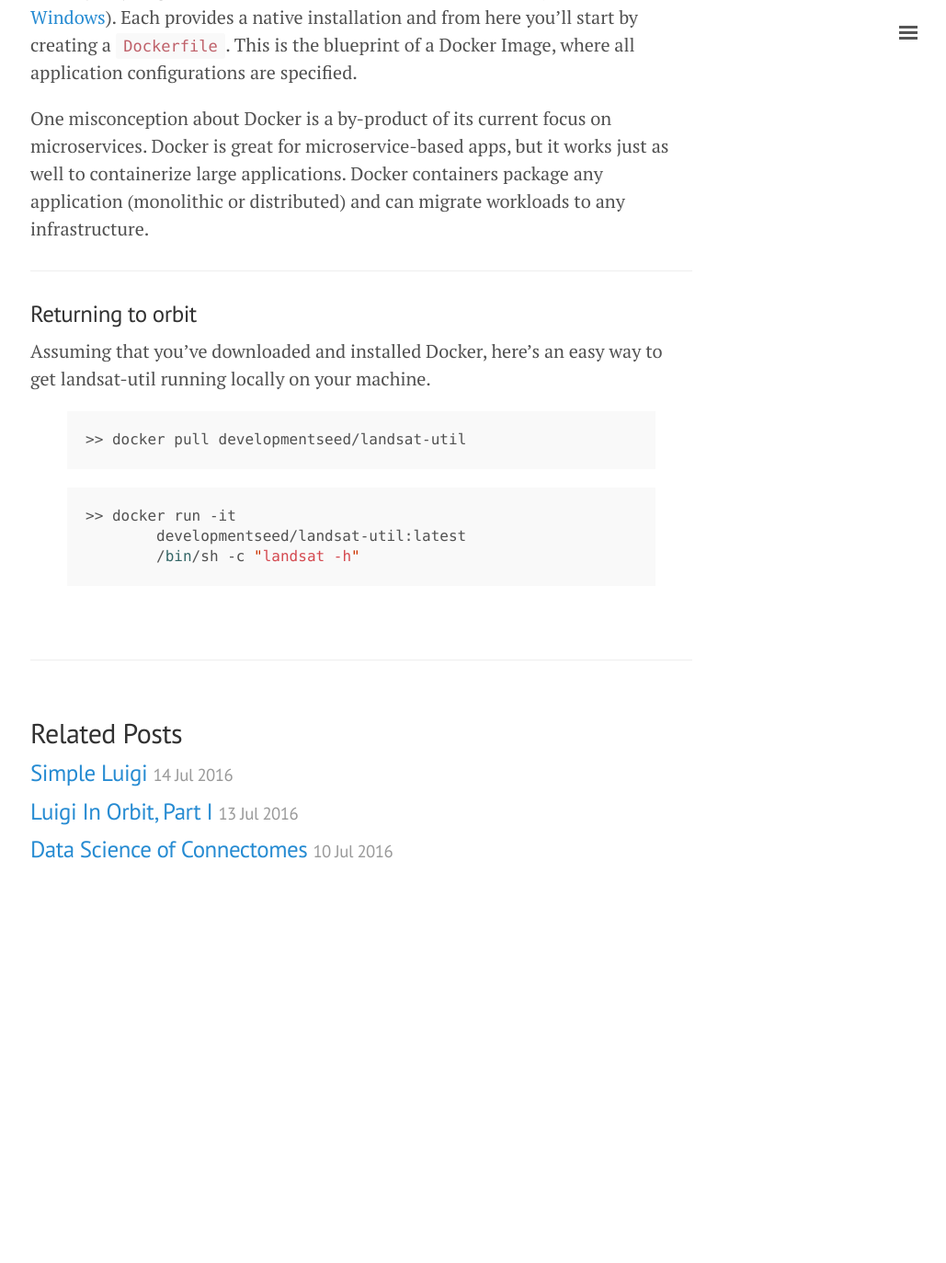
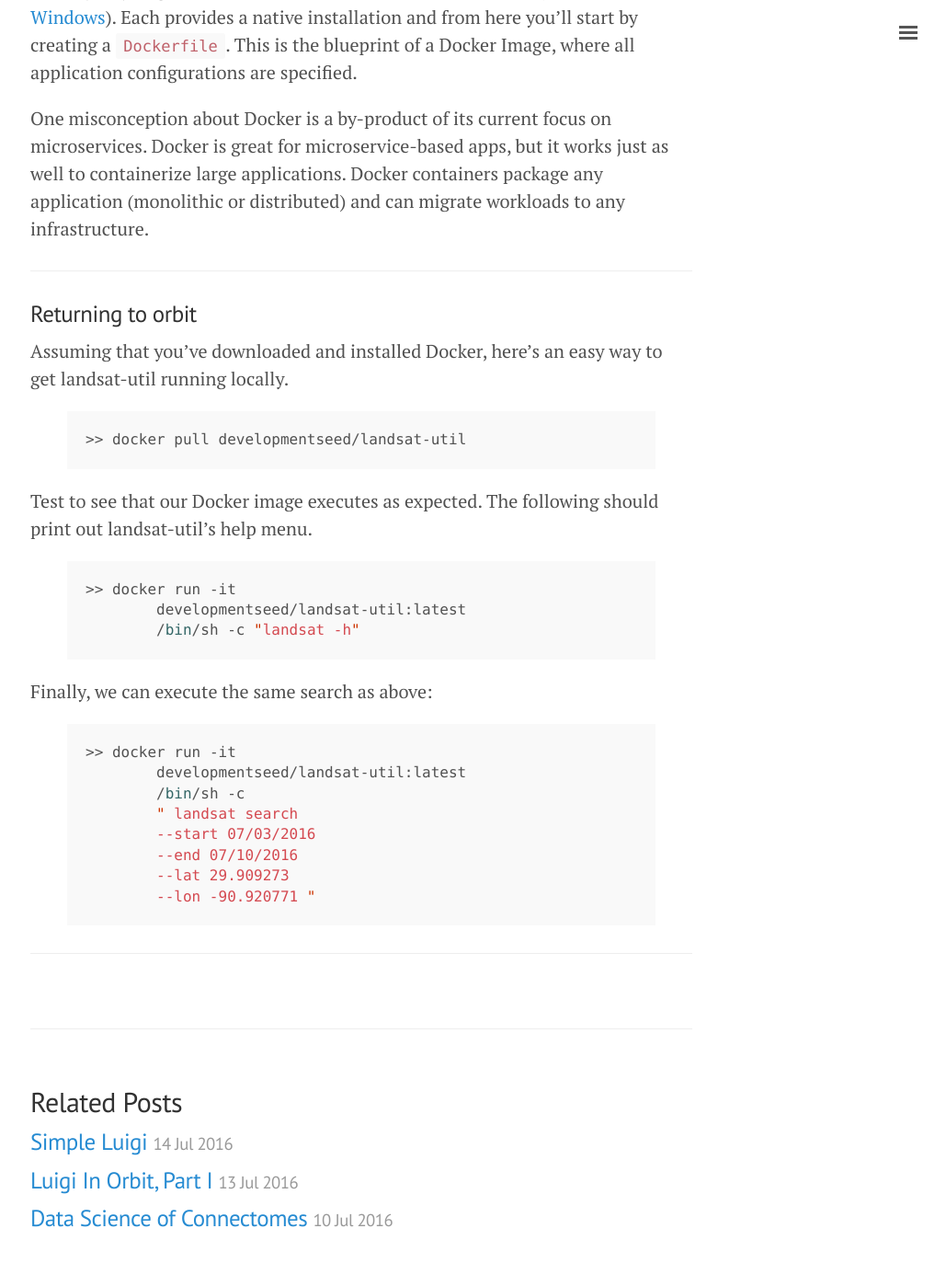
Before and after one commit to geraldmc/geraldmc.github.io, a Jekyll site: the page built from _posts/2016-07-12-docker-mac.md, in a window 1280 px wide and 1400 px high, scrolled down 2019 px. Shown: the top 1373 px of the window at 92% size, without its empty margins (247-1276 px from the left). Built offline with Jekyll 4.4.1, drawn with Linux system fonts in a browser that asks for light colours; before the commit the page ends 3018 px from its top, so only the background shows below that.

Commit message:
adds Docker usage

```diff
--- a/_posts/2016-07-12-docker-mac.md
+++ b/_posts/2016-07-12-docker-mac.md
@@ -56,15 +56,31 @@ One misconception about Docker is a by-product of its current focus on microserv
 
 ### Returning to orbit
 
-Assuming that you've downloaded and installed Docker, here's an easy way to get landsat-util running locally on your machine.
+Assuming that you've downloaded and installed Docker, here's an easy way to get landsat-util running locally.
 
 {% highlight python %}
 >> docker pull developmentseed/landsat-util
 {% endhighlight %}
 
+Test to see that our Docker image executes as expected. The following should print out landsat-util's help menu.
 
 {% highlight python %}
 >> docker run -it
 	developmentseed/landsat-util:latest
 	/bin/sh -c "landsat -h"
 {% endhighlight %}
+
+Finally, we can execute the same search as above:
+
+{% highlight python %}
+>> docker run -it
+	developmentseed/landsat-util:latest
+	/bin/sh -c
+	" landsat search
+	--start 07/03/2016
+	--end 07/10/2016
+	--lat 29.909273
+	--lon -90.920771 "
+{% endhighlight %}
+
+---
```
Also changed, not shown: _posts/2016-07-10-the-data-science-of-connectomes.md (+1 -1 lines).
